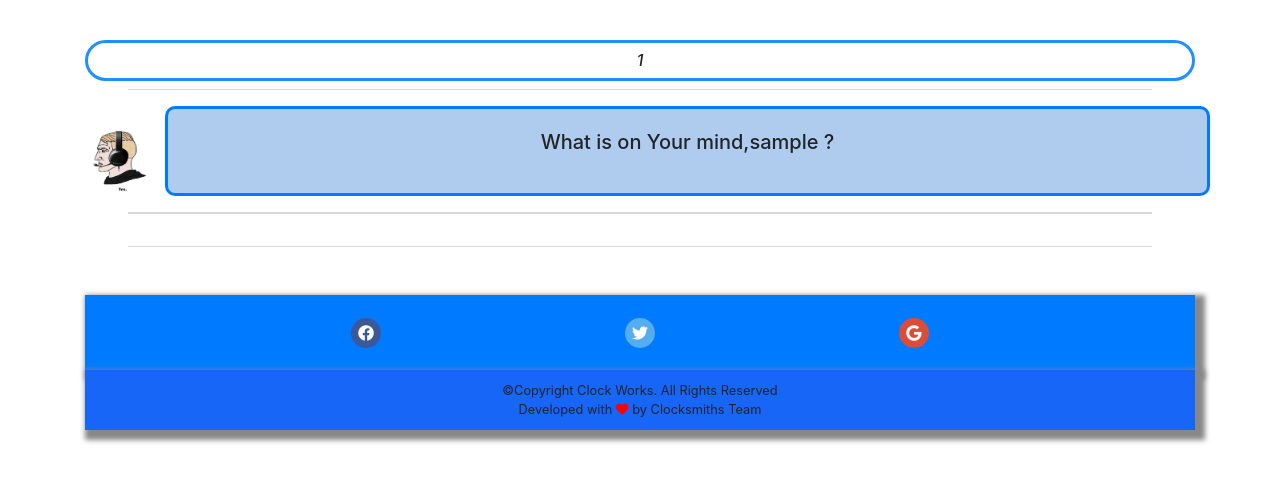
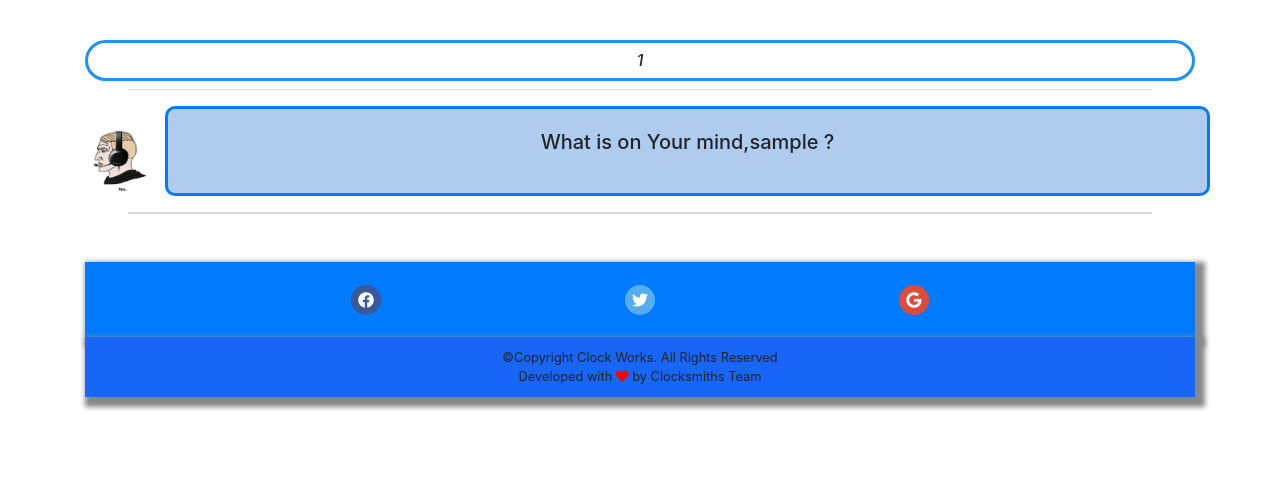
Before and after one commit to Iten-No-404/Clockswork, a PHP site: page /Group.php?id=1 in a window 1280 px wide. Shown: the part 56-538 px from the top of the page. Run offline with PHP 8.4, Linux system fonts and the light colour scheme; the visitor is signed in with stand-in values (Sample User, id 1); data that the repository does not hold is empty.

Commit message:
fixtingfront!

```diff
--- a/DBProject/HTML/Group.php
+++ b/DBProject/HTML/Group.php
@@ -111,9 +111,7 @@
 
 
     <div class="line"></div>
-    <div class="container my-3">
 
-        <div class="row mt-2">
         <?php
            $obj=new post();
            $result=$obj->select($_GET['id']);
@@ -126,6 +124,10 @@
                 {
 
         ?>
+            <div class="container my-3">
+
+                <div class="row mt-2">
+
                     <div class="col-lg-1">
                     <a href="../HTML/user.php?id=<?php echo $row['U_ID'] ?>">
                         <?php   $user=new User($row['U_ID']);
@@ -147,7 +149,14 @@
 
                         <p> <?php $obj->getTEXTpost($row['Post_id']);?> </p>
                         <img class="img" src="<?php $obj->getpicture($row['Post_id']);?>" alt="">
+
                     </div>
+               </div>
+            </div>
+
+                    <div class="line"></div>
+
+
 
                 <?php }
            }
@@ -155,24 +164,11 @@
                ?>
 
 
-        </div>
 
 
-    </div>
-    <!-- <div class="conatiner my-3">
-        <div class="row mt-2">
-            <div class="col-lg-1">
-                <img class="img-fluid rounded-circle" src="../IMAGES/118111837_1032480850503383_8251734100101419473_n.jpg" alt="">
 
 
-            </div>
-            <div class="col-lg-11">
-                <h6>Radwa Ahmed</h6>
-                <p>I love the game, I hav been playing for months now. But the direction </p>
-                < -->
 
-
-    <div class="line"></div>
 
     <?php include_once "../PHP/footer.php" ?>
 
```
